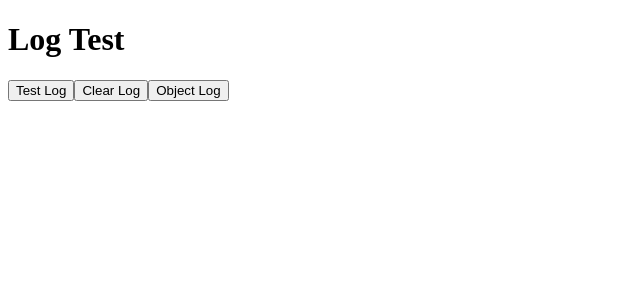
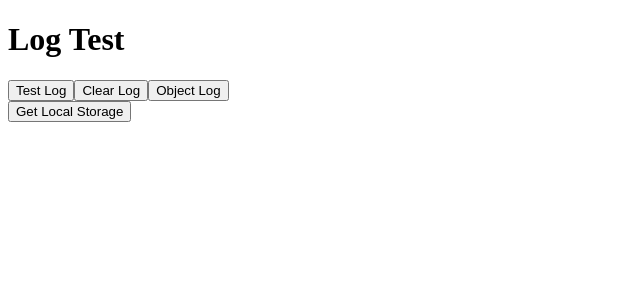
Before and after one commit to courses-angular/logging-service, an Angular app: page / in a window 1280 px wide. Shown: the top 300 px of the page, without its empty margins (0-640 px from the left). Built offline with nearby package versions, Linux system fonts and the light colour scheme.

Commit message:
adding getLocalStorage button add 'getAll' function to retrieve data from LocalStorage adding list of items from localStorage

```diff
--- a/src/app/components/log-test/log-test.component.html
+++ b/src/app/components/log-test/log-test.component.html
@@ -1,3 +1,16 @@
 <button (click)="testLog()">Test Log</button>
 <button (click)="clearLog()">Clear Log</button>
 <button (click)="objectLog()">Object Log</button>
+
+<br>
+<button (click)="getLocalStorage()">Get Local Storage</button>
+
+<ul>
+  <li *ngFor="let entry of logEntries">
+<!--    <span>Entry Date:{{entry.entryDate}}</span>-->
+    <span>Entry Message : {{entry.message}}</span><br>
+<!--    <div *ngFor="let info  of entry.extraInfo ">-->
+<!--      <span>{{info | json}}</span>-->
+<!--    </div>-->
+  </li>
+</ul>
--- a/src/app/components/log-test/log-test.component.ts
+++ b/src/app/components/log-test/log-test.component.ts
@@ -1,5 +1,6 @@
 import {Component, OnInit} from '@angular/core';
-import {LogService} from '../../shared/log.service';
+import {LogService, LogEntry} from '../../shared/log.service';
+import {LogLocalStorage} from '../../models/log-publisher';
 import {LogLevel} from '../../shared/log-level.enum';
 import {Product} from './product';
 
@@ -9,11 +10,21 @@ import {Product} from './product';
   styleUrls: ['./log-test.component.scss']
 })
 export class LogTestComponent implements OnInit {
+  logEntries: LogEntry[];
 
   constructor(private logger: LogService) {
   }
 
   ngOnInit(): void {
+  }
+
+  getLocalStorage() {
+    const tmp = this.logger.publishers.find
+    (p => p.constructor.name === 'LogLocalStorage');
+    if (tmp !== null) {
+      const local = tmp as LogLocalStorage;
+      local.getAll().subscribe(response => this.logEntries = response);
+    }
   }
 
   testLog() {
--- a/src/app/models/log-publisher.ts
+++ b/src/app/models/log-publisher.ts
@@ -52,5 +52,14 @@ export class LogLocalStorage extends LogPublisher {
     return of(true);
   }
 
+  getAll(): Observable<LogEntry[]> {
+    let values: LogEntry[];
+
+    // Get all values from LocalStorage
+    values = JSON.parse(localStorage.getItem(this.location)) || [];
+
+    return of(values);
+  }
+
 
 }
```
